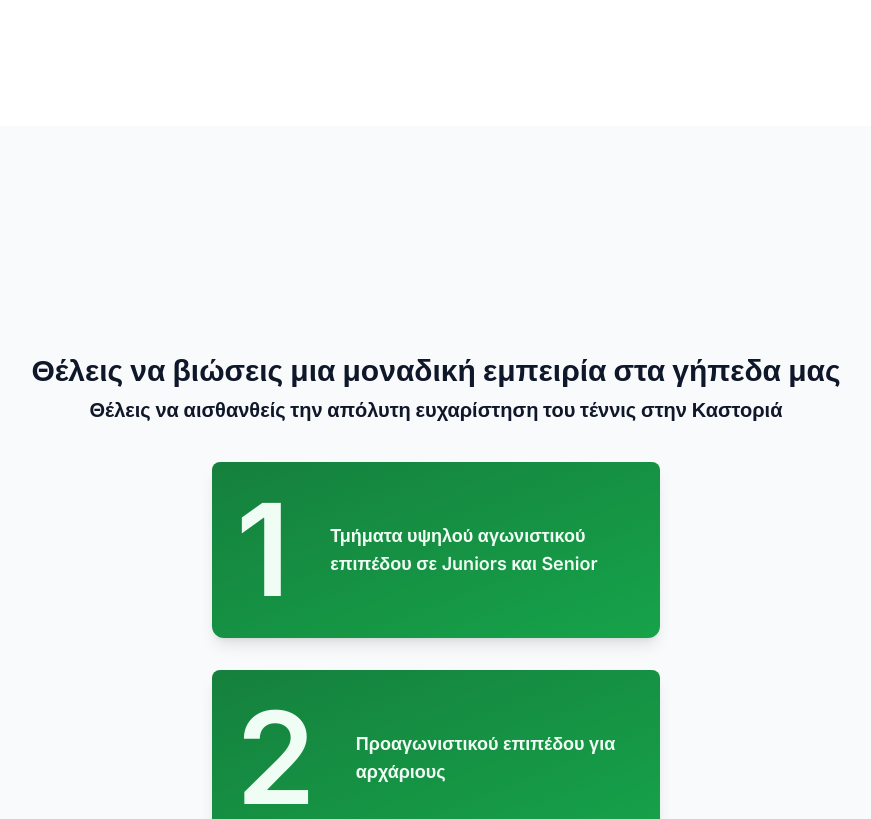
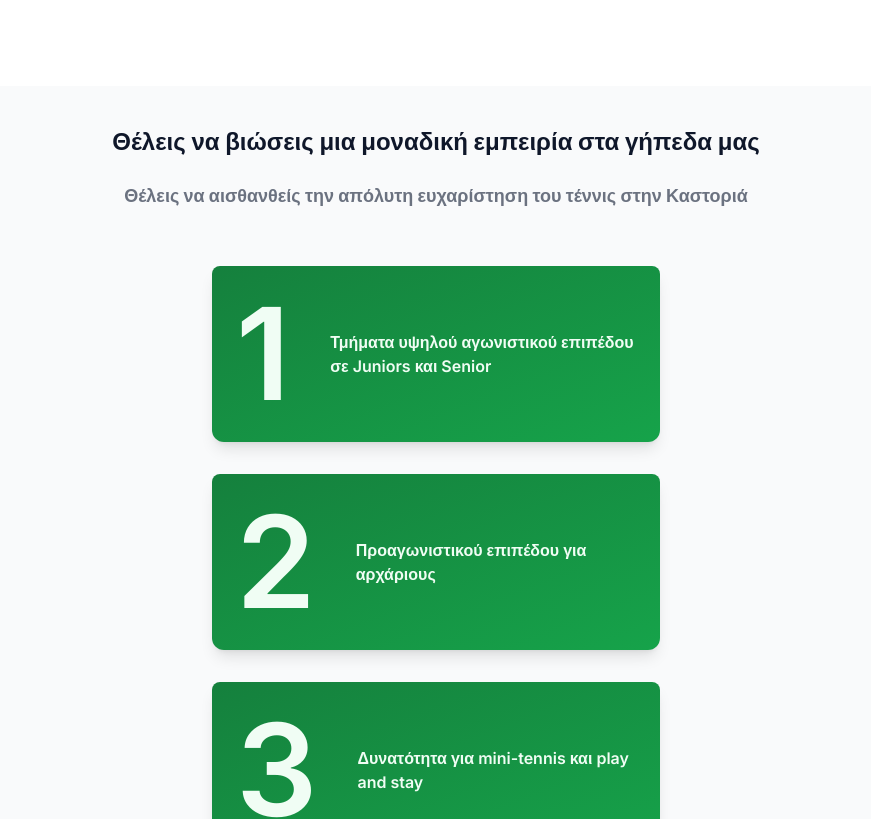
Before and after one commit to papadopan/kastoria-tennis, a Next.js app: page / in a window 1280 px wide. Shown: the part 1500-2319 px from the top of the page, without its empty margins (204-1075 px from the left). Built offline with nearby package versions, Linux system fonts and the light colour scheme.

Commit message:
make page more responsive

```diff
--- a/app/layout.tsx
+++ b/app/layout.tsx
@@ -19,7 +19,7 @@ export default function RootLayout({
     <html lang="el">
       <body className={inter.className}>
         <Header />
-        <main className="min-h-[90vh] p-10">{children}</main>
+        <main className="min-h-[90vh] p-6 md:p-10">{children}</main>
         <Footer />
       </body>
     </html>
--- a/app/page.tsx
+++ b/app/page.tsx
@@ -67,7 +67,7 @@ export default function Home() {
         <div className="bg-white heroImage col-span-2 xl:col-span-1 rounded-r-lg"></div>
       </section>
       {/* Coaches section */}
-      <section className="flex flex-col xl:flex-row items-center justify-around py-40 px-10 gap-16">
+      <section className="flex flex-col xl:flex-row items-center justify-around py-40 md:px-10 gap-16">
         {coaches.map((coach) => (
           <figure
             key={coach.name}
@@ -83,7 +83,7 @@ export default function Home() {
             <div className="pt-6  text-center  space-y-4">
               <blockquote className="space-y-2">
                 {coach.description.map((description) => (
-                  <p className="text-md" key={description}>
+                  <p className="text-sm sm:text-md" key={description}>
                     {description}
                   </p>
                 ))}
@@ -101,28 +101,28 @@ export default function Home() {
         ))}
       </section>
       {/* advert */}
-      <section className="mt-10 flex flex-col items-center bg-gray-50 py-56">
-        <h1 className="text-3xl font-bold leading-10">
+      <section className="mt-10 flex flex-col items-center bg-gray-50 py-10 md-py-56 px-6">
+        <h1 className="text-lg md:text-2xl font-bold leading-10 text-center">
           Θέλεις να βιώσεις μια μοναδική εμπειρία στα γήπεδα μας
         </h1>
-        <h1 className="text-xl  font-bold leading-10">
+        <h1 className="text-md md:text-lg font-bold leading-10 text-center text-gray-500 md:my-6">
           Θέλεις να αισθανθείς την απόλυτη ευχαρίστηση του τέννις στην Καστοριά
         </h1>
         <div className="flex gap-10 w-full max-w-md items-center justify-center p-6 bg-green-200 rounded-lg shadow-lg mt-8  bg-gradient-to-tl rounded-b-xl leading-6 font-semibold text-white from-green-600 to-green-700">
-          <div className="text-9xl text-green-50">1</div>
-          <div className="w-80 text-green-50 text-lg">
+          <div className="text-6xl md:text-9xl text-green-50">1</div>
+          <div className="w-80 text-green-50 text-md">
             Τμήματα υψηλού αγωνιστικού επιπέδου σε Juniors και Senior
           </div>
         </div>
         <div className="flex gap-10 w-full max-w-md items-center justify-center p-6 bg-green-200 rounded-lg shadow-lg mt-8  bg-gradient-to-tl rounded-b-xl leading-6 font-semibold text-white from-green-600 to-green-700">
-          <div className="text-9xl text-green-50">2</div>
-          <div className="w-80 text-green-50 text-lg">
+          <div className="text-6xl md:text-9xl text-green-50">2</div>
+          <div className="w-80 text-green-50 text-md">
             Προαγωνιστικού επιπέδου για αρχάριους
           </div>
         </div>
         <div className="flex gap-10 w-full max-w-md items-center justify-center p-6 bg-green-200 rounded-lg shadow-lg mt-8  bg-gradient-to-tl rounded-b-xl leading-6 font-semibold text-white from-green-600 to-green-700">
-          <div className="text-9xl text-green-50">3</div>
-          <div className="w-80 text-green-50 text-lg">
+          <div className="text-6xl md:text-9xl text-green-50">3</div>
+          <div className="w-80 text-green-50 text-md">
             Δυνατότητα για mini-tennis και play and stay
           </div>
         </div>
@@ -140,7 +140,7 @@ export default function Home() {
               alt={sponsor}
               width={400}
               height={300}
-              className="rounded-lg   aspect-w-16 aspect-h-32 object-cover col-span-2 lg:col-span-1"
+              className="rounded-lg aspect-w-16 aspect-h-32 object-cover col-span-4 sm:col-span-2 lg:col-span-1"
             />
           ))}
         </div>
```
